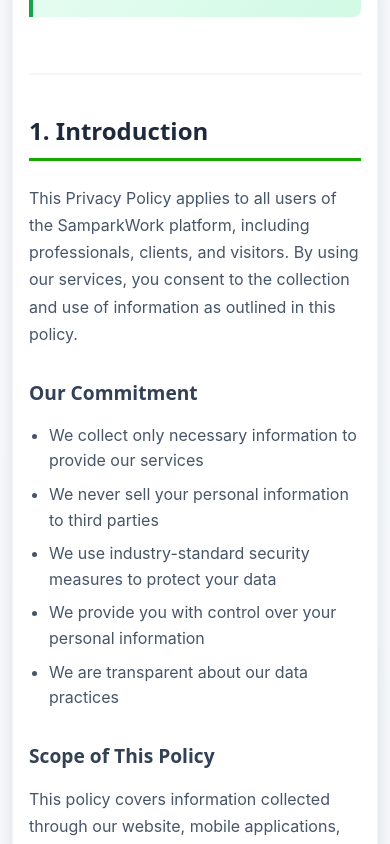
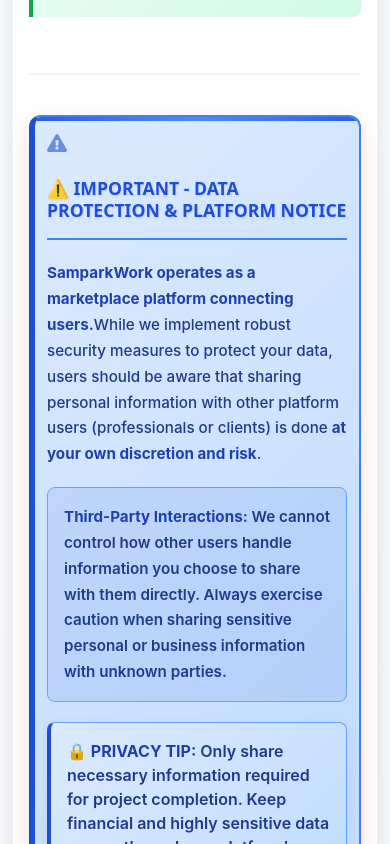
Before and after one commit to abdulsuhel06-pixel/samparkwork, a React (Vite) app in the folder frontend/: page /privacy in a window 390 px wide. Shown: the part 860-1704 px from the top of the page. Built offline with nearby package versions, Linux system fonts and the light colour scheme.

Commit message:
Terms and condition and Privacy Policy Updated

```diff
--- a/frontend/src/pages/LegalPages.css
+++ b/frontend/src/pages/LegalPages.css
@@ -266,6 +266,155 @@
   margin: 24px 0;
 }
 
+/* ===== URGENT LEGAL DISCLAIMER STYLES ===== */
+.urgent-legal-disclaimer {
+  background: linear-gradient(135deg, #fef3c7, #fde68a);
+  border: 2px solid #f59e0b;
+  border-left: 6px solid #dc2626;
+  border-radius: 12px;
+  padding: 24px;
+  margin: 32px 0 48px 0;
+  box-shadow: 0 8px 25px rgba(220, 38, 38, 0.15);
+  position: relative;
+  overflow: hidden;
+}
+
+.urgent-legal-disclaimer::before {
+  content: '';
+  position: absolute;
+  top: 0;
+  left: 0;
+  right: 0;
+  height: 4px;
+  background: linear-gradient(90deg, #dc2626, #f59e0b, #dc2626);
+  animation: urgent-pulse 2s ease-in-out infinite alternate;
+}
+
+@keyframes urgent-pulse {
+  0% { opacity: 0.7; }
+  100% { opacity: 1; }
+}
+
+.urgent-disclaimer-header {
+  display: flex;
+  align-items: center;
+  gap: 12px;
+  margin-bottom: 20px;
+  padding-bottom: 16px;
+  border-bottom: 2px solid #f59e0b;
+}
+
+.urgent-disclaimer-header h3 {
+  color: #dc2626;
+  font-size: 1.4rem;
+  font-weight: 700;
+  margin: 0;
+  text-shadow: 1px 1px 2px rgba(0, 0, 0, 0.1);
+}
+
+.warning-icon {
+  color: #dc2626;
+  font-size: 24px;
+  animation: warning-blink 1.5s ease-in-out infinite;
+}
+
+@keyframes warning-blink {
+  0%, 100% { opacity: 1; }
+  50% { opacity: 0.6; }
+}
+
+.urgent-disclaimer-content p {
+  color: #92400e;
+  font-size: 1.05rem;
+  line-height: 1.7;
+  margin-bottom: 16px;
+  font-weight: 500;
+}
+
+.urgent-disclaimer-content strong {
+  color: #7c2d12;
+  font-weight: 700;
+}
+
+.disclaimer-emphasis {
+  background: rgba(220, 38, 38, 0.1);
+  border: 1px solid #f87171;
+  border-radius: 8px;
+  padding: 16px;
+  margin: 20px 0;
+  font-weight: 600 !important;
+  color: #7f1d1d !important;
+}
+
+.disclaimer-warning-box {
+  background: linear-gradient(135deg, #fee2e2, #fecaca);
+  border: 1px solid #f87171;
+  border-left: 4px solid #dc2626;
+  border-radius: 8px;
+  padding: 16px;
+  margin-top: 20px;
+  color: #7f1d1d;
+  font-weight: 600;
+  box-shadow: 0 2px 8px rgba(220, 38, 38, 0.1);
+}
+
+/* Privacy-specific disclaimer styling */
+.privacy-disclaimer {
+  background: linear-gradient(135deg, #dbeafe, #bfdbfe);
+  border-color: #3b82f6;
+  border-left-color: #1d4ed8;
+}
+
+.privacy-disclaimer::before {
+  background: linear-gradient(90deg, #1d4ed8, #3b82f6, #1d4ed8);
+}
+
+.privacy-disclaimer .urgent-disclaimer-header {
+  border-bottom-color: #3b82f6;
+}
+
+.privacy-disclaimer .urgent-disclaimer-header h3 {
+  color: #1d4ed8;
+}
+
+.privacy-disclaimer .warning-icon {
+  color: #1d4ed8;
+}
+
+.privacy-disclaimer .urgent-disclaimer-content p {
+  color: #1e3a8a;
+}
+
+.privacy-disclaimer .urgent-disclaimer-content strong {
+  color: #1e40af;
+}
+
+.privacy-disclaimer .disclaimer-emphasis {
+  background: rgba(29, 78, 216, 0.1);
+  border-color: #60a5fa;
+  color: #1e3a8a !important;
+}
+
+.privacy-disclaimer .disclaimer-warning-box {
+  background: linear-gradient(135deg, #dbeafe, #bfdbfe);
+  border-color: #60a5fa;
+  border-left-color: #1d4ed8;
+  color: #1e3a8a;
+}
+
+/* Enhanced TOC styling for urgent sections */
+.legal-toc button:first-child {
+  background: linear-gradient(135deg, #fef3c7, #fde68a);
+  color: #92400e;
+  border: 1px solid #f59e0b;
+  font-weight: 600;
+}
+
+.legal-toc button:first-child:hover {
+  background: linear-gradient(135deg, #fde68a, #fbbf24);
+  color: #78350f;
+}
+
 /* ===== SECTIONS ===== */
 .legal-section {
   margin-bottom: 48px;
@@ -471,6 +620,30 @@
     height: 60px;
     font-size: 24px;
   }
+
+  /* Mobile responsive styles for disclaimer */
+  .urgent-legal-disclaimer {
+    padding: 20px 16px;
+    margin: 24px 0 32px 0;
+  }
+
+  .urgent-disclaimer-header {
+    flex-direction: column;
+    align-items: flex-start;
+    gap: 8px;
+  }
+
+  .urgent-disclaimer-header h3 {
+    font-size: 1.2rem;
+  }
+
+  .warning-icon {
+    font-size: 20px;
+  }
+
+  .urgent-disclaimer-content p {
+    font-size: 1rem;
+  }
 }
 
 /* ===== SMALL MOBILE STYLES ===== */
@@ -505,6 +678,19 @@
 
   .legal-footer-links span {
     display: none;
+  }
+
+  .urgent-legal-disclaimer {
+    padding: 16px 12px;
+  }
+
+  .urgent-disclaimer-header h3 {
+    font-size: 1.1rem;
+    line-height: 1.3;
+  }
+
+  .urgent-disclaimer-content p {
+    font-size: 0.95rem;
   }
 }
 
@@ -545,6 +731,28 @@
 
   .legal-section h2 {
     page-break-after: avoid;
+  }
+
+  /* Print styles for disclaimers */
+  .urgent-legal-disclaimer {
+    background: white !important;
+    border: 2px solid #000000 !important;
+    box-shadow: none !important;
+  }
+
+  .urgent-legal-disclaimer::before {
+    display: none !important;
+  }
+
+  .urgent-disclaimer-header h3,
+  .urgent-disclaimer-content p,
+  .disclaimer-emphasis,
+  .disclaimer-warning-box {
+    color: #000000 !important;
+  }
+
+  .warning-icon {
+    color: #000000 !important;
   }
 }
 
--- a/frontend/src/pages/PrivacyPolicy.jsx
+++ b/frontend/src/pages/PrivacyPolicy.jsx
@@ -1,6 +1,6 @@
 import React, { useState, useEffect } from 'react';
 import { Link, useNavigate } from 'react-router-dom';
-import { FaArrowLeft, FaPrint, FaDownload, FaExternalLinkAlt, FaShieldAlt } from 'react-icons/fa';
+import { FaArrowLeft, FaPrint, FaDownload, FaExternalLinkAlt, FaShieldAlt, FaExclamationTriangle } from 'react-icons/fa';
 import './LegalPages.css';
 
 const PrivacyPolicy = () => {
@@ -58,6 +58,7 @@
   };
 
   const tableOfContents = [
+    { id: 'data-disclaimer', title: '⚠️ Data Protection Notice' },
     { id: 'introduction', title: '1. Introduction' },
     { id: 'information-collected', title: '2. Information We Collect' },
     { id: 'how-we-use', title: '3. How We Use Information' },
@@ -149,6 +150,32 @@
               applicable Indian data protection laws to ensure your information remains secure and private.
             </div>
           </div>
+
+          {/* ===== DATA PROTECTION DISCLAIMER ===== */}
+          <section id="data-disclaimer" className="urgent-legal-disclaimer privacy-disclaimer" data-section="data-disclaimer">
+            <div className="urgent-disclaimer-header">
+              <FaExclamationTriangle className="warning-icon" />
+              <h3>⚠️ IMPORTANT - DATA PROTECTION & PLATFORM NOTICE</h3>
+            </div>
+            <div className="urgent-disclaimer-content">
+              <p>
+                <strong>SamparkWork operates as a marketplace platform connecting users.</strong>
+                While we implement robust security measures to protect your data, users should be aware
+                that sharing personal information with other platform users (professionals or clients)
+                is done <strong>at your own discretion and risk</strong>.
+              </p>
+              <p className="disclaimer-emphasis">
+                <strong>Third-Party Interactions:</strong> We cannot control how other users handle
+                information you choose to share with them directly. Always exercise caution when
+                sharing sensitive personal or business information with unknown parties.
+              </p>
+              <div className="disclaimer-warning-box">
+                <strong>🔒 PRIVACY TIP:</strong> Only share necessary information required for project
+                completion. Keep financial and highly sensitive data secure through our platform's
+                official channels whenever possible.
+              </div>
+            </div>
+          </section>
 
           {/* Section 1: Introduction */}
           <section id="introduction" className="legal-section" data-section="introduction">
@@ -578,7 +605,7 @@
           {/* Footer */}
           <div className="legal-footer">
             <p>
-              <strong>Document Version:</strong> 1.0 | <strong>Effective Date:</strong> October 25, 2025
+              <strong>Document Version:</strong> 1.1 | <strong>Effective Date:</strong> October 25, 2025
             </p>
             <p>
               For privacy-related questions or concerns, please contact our Privacy Team at
--- a/frontend/src/pages/TermsConditions.jsx
+++ b/frontend/src/pages/TermsConditions.jsx
@@ -1,6 +1,6 @@
 import React, { useState, useEffect } from 'react';
 import { Link, useNavigate } from 'react-router-dom';
-import { FaArrowLeft, FaPrint, FaDownload, FaExternalLinkAlt } from 'react-icons/fa';
+import { FaArrowLeft, FaPrint, FaDownload, FaExternalLinkAlt, FaExclamationTriangle } from 'react-icons/fa';
 import './LegalPages.css';
 
 const TermsConditions = () => {
@@ -58,6 +58,7 @@
   };
 
   const tableOfContents = [
+    { id: 'urgent-disclaimer', title: '⚠️ Urgent Notice' },
     { id: 'acceptance', title: '1. Acceptance of Terms' },
     { id: 'definitions', title: '2. Definitions' },
     { id: 'eligibility', title: '3. User Eligibility' },
@@ -151,6 +152,33 @@
             </div>
           </div>
 
+          {/* ===== URGENT LEGAL DISCLAIMER ===== */}
+          <section id="urgent-disclaimer" className="urgent-legal-disclaimer" data-section="urgent-disclaimer">
+            <div className="urgent-disclaimer-header">
+              <FaExclamationTriangle className="warning-icon" />
+              <h3>🚨 URGENT NOTICE - PLATFORM LIABILITY DISCLAIMER</h3>
+            </div>
+            <div className="urgent-disclaimer-content">
+              <p>
+                <strong>This website operates as a digital marketplace connecting skilled professionals
+                with clients seeking services.</strong> SamparkWork functions solely as an intermediary
+                platform and assumes <strong>no responsibility</strong> for the conduct, performance,
+                quality of work, or any legal violations committed by individual professionals or
+                craftsmen using our platform.
+              </p>
+              <p className="disclaimer-emphasis">
+                <strong>Users engage with service providers entirely at their own risk and discretion.</strong>
+                We strongly recommend thorough due diligence before entering into any professional agreements.
+                SamparkWork is not liable for any damages, disputes, or losses arising from interactions
+                between users on our platform.
+              </p>
+              <div className="disclaimer-warning-box">
+                <strong>⚠️ WARNING:</strong> Always verify credentials, check references, and establish
+                clear agreements before hiring any professional through our platform.
+              </div>
+            </div>
+          </section>
+
           {/* Section 1: Acceptance of Terms */}
           <section id="acceptance" className="legal-section" data-section="acceptance">
             <h2>1. Acceptance of Terms</h2>
@@ -196,6 +224,9 @@
               </div>
             </div>
           </section>
+
+          {/* Continue with all remaining sections... */}
+          {/* [Include all your existing sections from 3-17 exactly as they were] */}
 
           {/* Section 3: User Eligibility */}
           <section id="eligibility" className="legal-section" data-section="eligibility">
@@ -646,7 +677,7 @@
           {/* Footer */}
           <div className="legal-footer">
             <p>
-              <strong>Document Version:</strong> 1.0 | <strong>Effective Date:</strong> October 25, 2025
+              <strong>Document Version:</strong> 1.1 | <strong>Effective Date:</strong> October 25, 2025
             </p>
             <p>
               For questions about these Terms & Conditions, please contact our support team at
```
